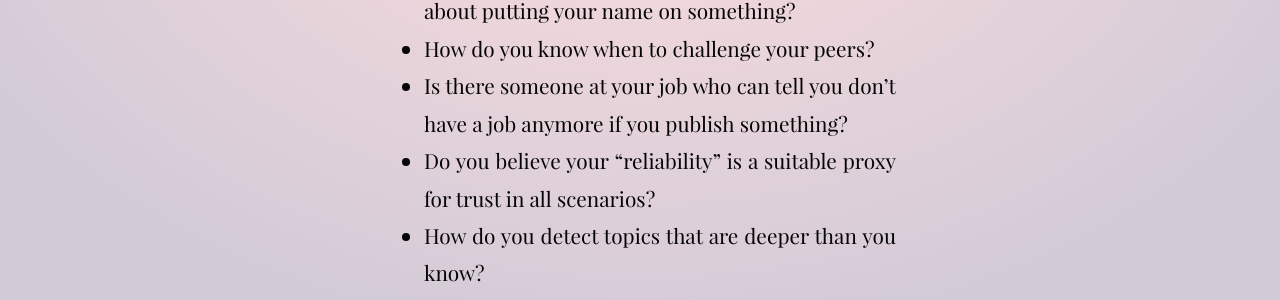
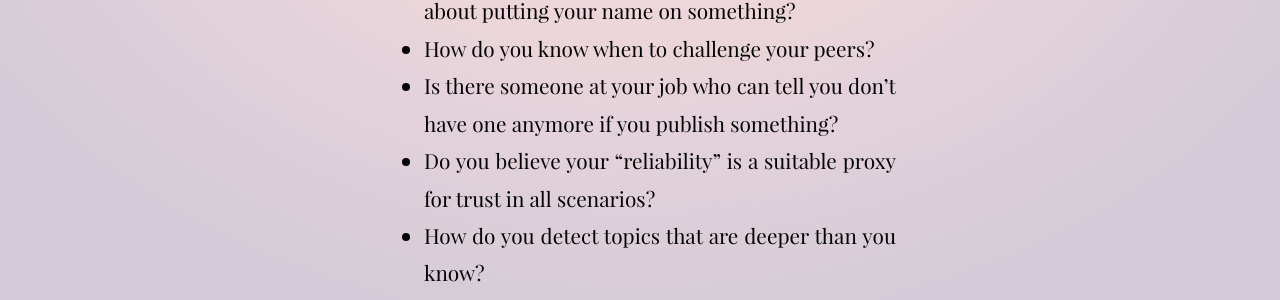
Before and after one commit to tiliv/antibody, a Jekyll site: the page built from docs/journal/autumn-ryan-Credibility-in-Journalism/index.md, in a window 1280 px wide and 900 px high, scrolled down 14454 px. Shown: the part 189-489 px from the top of the window. Built offline with Jekyll 4.4.1, drawn with Linux system fonts in a browser that asks for light colours.

Commit message:
Clarity
Surgical

```diff
--- a/docs/journal/autumn-ryan-Credibility-in-Journalism/index.md
+++ b/docs/journal/autumn-ryan-Credibility-in-Journalism/index.md
@@ -168,7 +168,7 @@ I had questions they don't put on FAQs, because I'm not a pull-string muppet.
 - Have you ever considered recurring transparency reports about the edits your writers make to your industrial-scale publication?
 - What's the one time you recall being nervous about putting your name on something?
 - How do you know when to challenge your peers?
-- Is there someone at your job who can tell you don't have a job anymore if you publish something?
+- Is there someone at your job who can tell you don't have one anymore if you publish something?
 - Do you believe your "reliability" is a suitable proxy for trust in all scenarios?
 - How do you detect topics that are deeper than you know?
 - What is the value of contextual completionism in practice, at the scale of the modern web?
```
